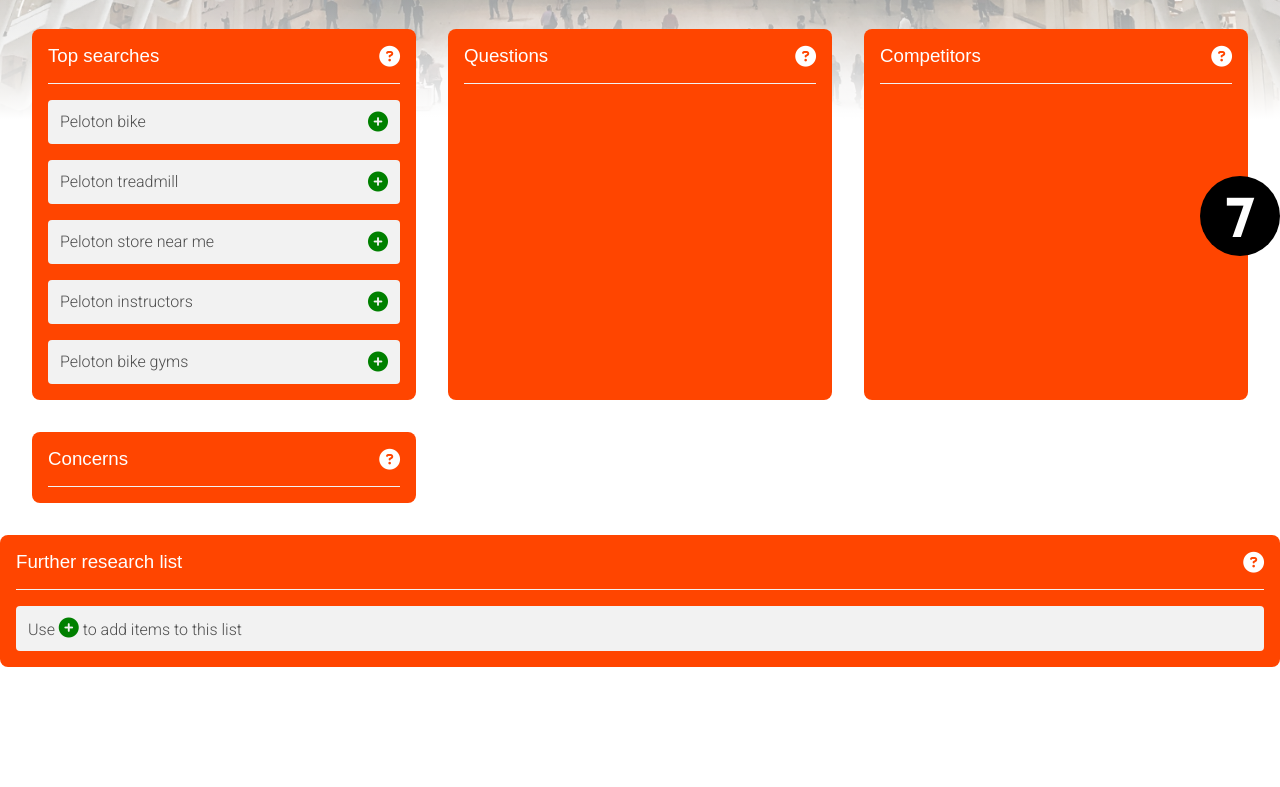
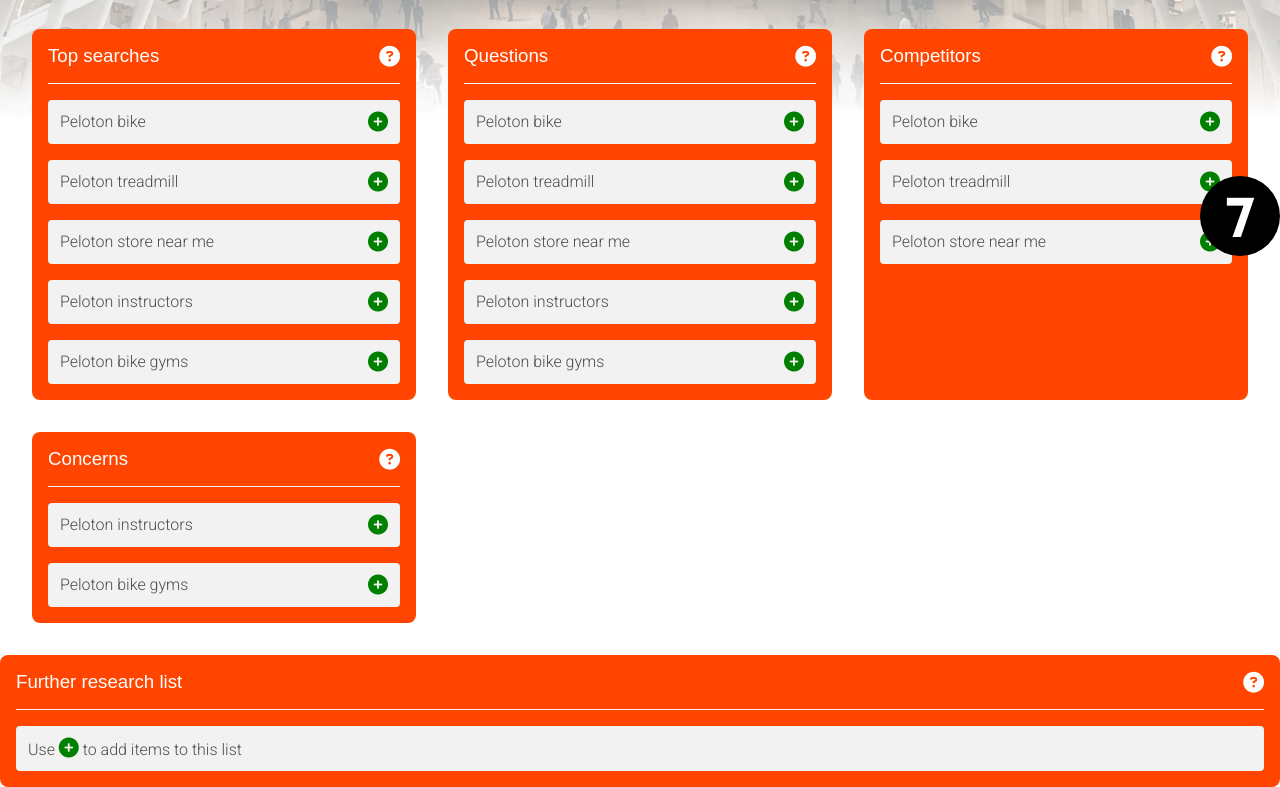
Before and after one commit to cd-slash/brand-sentiment-analyser, a plain HTML site: page index.html in a window 1280 px wide. Shown: the part 480-1267 px from the top of the page. Before the commit the page ends 1147 px from the top, so only its background shows below. Drawn offline with Linux system fonts and the light colour scheme; a web font is replaced by a local one.

Commit message:
Add more demo list items

```diff
--- a/index.html
+++ b/index.html
@@ -70,17 +70,69 @@
                             <h3>Questions</h3>
                             <i class="fas fa-question-circle"></i>
                         </div>
+                        <div class="list-box-body">
+                            <ul>
+                                <li class="list-item">
+                                    <span>Peloton bike</span>
+                                    <i class="fas fa-plus-circle add-to-research"></i>
+                                </li>
+                                <li class="list-item">
+                                    <span>Peloton treadmill</span>
+                                    <i class="fas fa-plus-circle add-to-research"></i>
+                                </li>
+                                <li class="list-item">
+                                    <span>Peloton store near me</span>
+                                    <i class="fas fa-plus-circle add-to-research"></i>
+                                </li>
+                                <li class="list-item">
+                                    <span>Peloton instructors</span>
+                                    <i class="fas fa-plus-circle add-to-research"></i>
+                                </li>
+                                <li class="list-item">
+                                    <span>Peloton bike gyms</span>
+                                    <i class="fas fa-plus-circle add-to-research"></i>
+                                </li>
+                            </ul>
+                        </div>
                     </div>
                     <div class="list-box">
                         <div class="list-box-header">
                             <h3>Competitors</h3>
                             <i class="fas fa-question-circle"></i>
                         </div>
+                        <div class="list-box-body">
+                            <ul>
+                                <li class="list-item">
+                                    <span>Peloton bike</span>
+                                    <i class="fas fa-plus-circle add-to-research"></i>
+                                </li>
+                                <li class="list-item">
+                                    <span>Peloton treadmill</span>
+                                    <i class="fas fa-plus-circle add-to-research"></i>
+                                </li>
+                                <li class="list-item">
+                                    <span>Peloton store near me</span>
+                                    <i class="fas fa-plus-circle add-to-research"></i>
+                                </li>
+                            </ul>
+                        </div>
                     </div>
                     <div class="list-box">
                         <div class="list-box-header">
                             <h3>Concerns</h3>
                             <i class="fas fa-question-circle"></i>
+                        </div>
+                        <div class="list-box-body">
+                            <ul>
+                                <li class="list-item">
+                                    <span>Peloton instructors</span>
+                                    <i class="fas fa-plus-circle add-to-research"></i>
+                                </li>
+                                <li class="list-item">
+                                    <span>Peloton bike gyms</span>
+                                    <i class="fas fa-plus-circle add-to-research"></i>
+                                </li>
+                            </ul>
                         </div>
                     </div>
                 </div>
```
